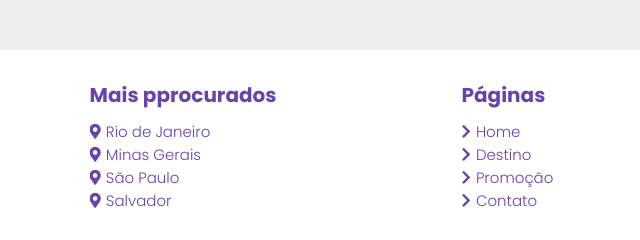
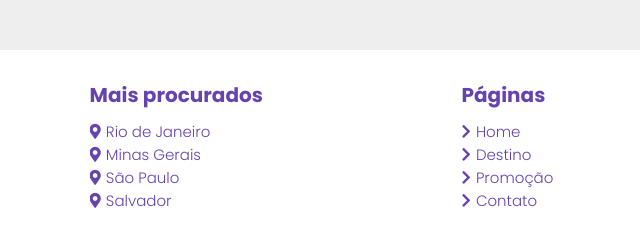
Before and after one commit to robertateles/TravelAirlines, a plain HTML site: page contato.html in a window 1280 px wide. Shown: the part 1262-1502 px from the top of the page, 0-640 px from the left. Drawn offline with nearby package versions, Linux system fonts and the light colour scheme.

Commit message:
atualização

```diff
--- a/contato.html
+++ b/contato.html
@@ -63,7 +63,7 @@
         <section class="rodape">
             <div class="container">
                 <div class="box">
-                    <h4>Mais pprocurados</h4>
+                    <h4>Mais procurados</h4>
                     <a href="#"><i class="fas fa-map-marker-alt"> </i>Rio de Janeiro</a>
                     <a href="#"><i class="fas fa-map-marker-alt"></i>Minas Gerais</a>
                     <a href="#"><i class="fas fa-map-marker-alt"> </i>São Paulo</a>
```
Also changed, not shown: style.css (+0 -209 lines).
